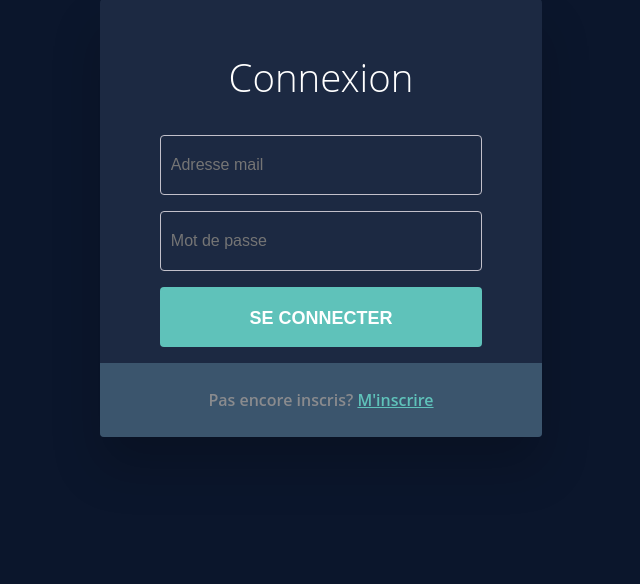
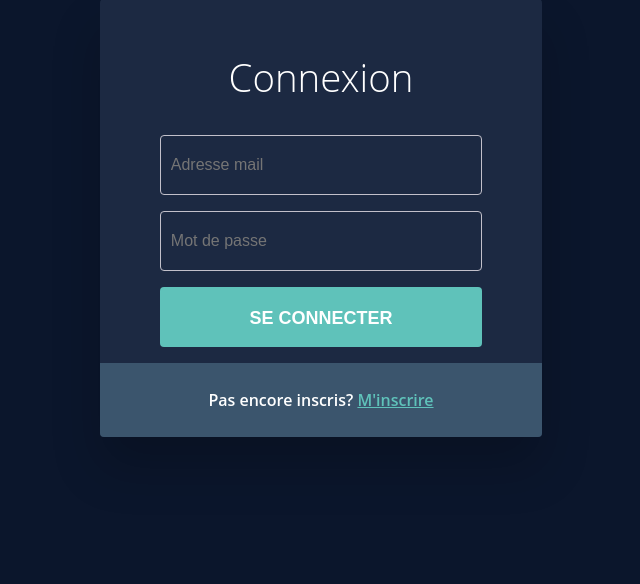
Before and after one commit to B2-Info-23-24/php-ThomasFzr, a PHP site: page /?page=connection in a window 1280 px wide. Shown: the part 134-718 px from the top of the page, without its empty margins (319-959 px from the left). Run offline with PHP 8.4, Linux system fonts and the light colour scheme.

Commit message:
clean .css

```diff
--- a/connectionRegisterStyle.css
+++ b/connectionRegisterStyle.css
@@ -122,7 +122,7 @@ input[type="submit"]:hover {
 
 #create-account-wrap {
     background-color: #3B556D;
-    color: #8a8b8e;
+    color: #ffffff;
     font-size: 14px;
     width: 100%;
     padding: 10px 0;
--- a/style.css
+++ b/style.css
@@ -71,16 +71,6 @@ input[type="submit"]:hover {
     -webkit-transition: all 0.2s ease;
     transition: all 0.2s ease;
 }
-
-#create-account-wrap {
-    background-color: #3B556D;
-    color: #8a8b8e;
-    font-size: 14px;
-    width: 100%;
-    padding: 10px 0;
-    border-radius: 0 0 4px 4px;
-}
-
 
 /* .annonces-logement {
     padding-top: 150px;
```
